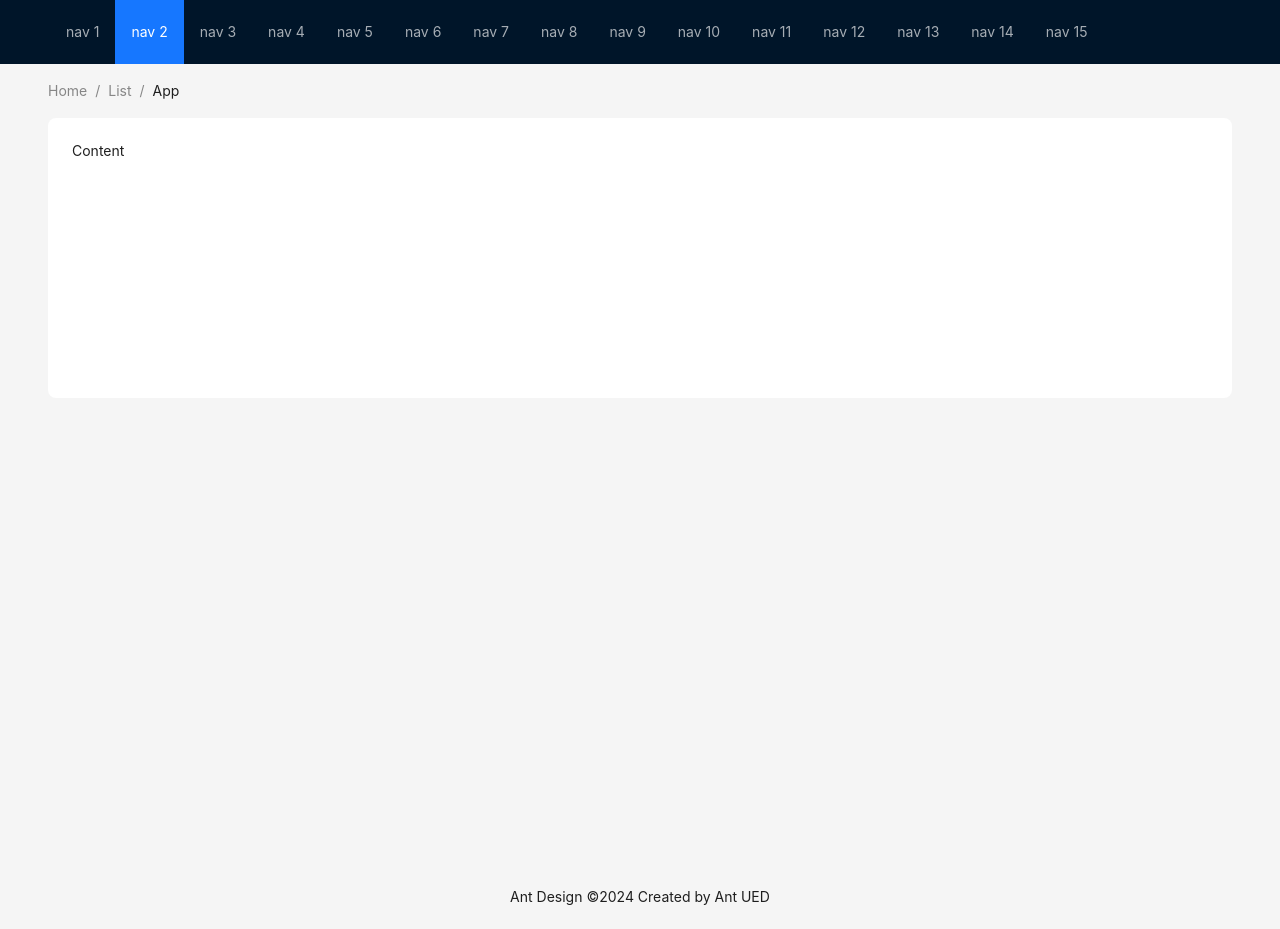
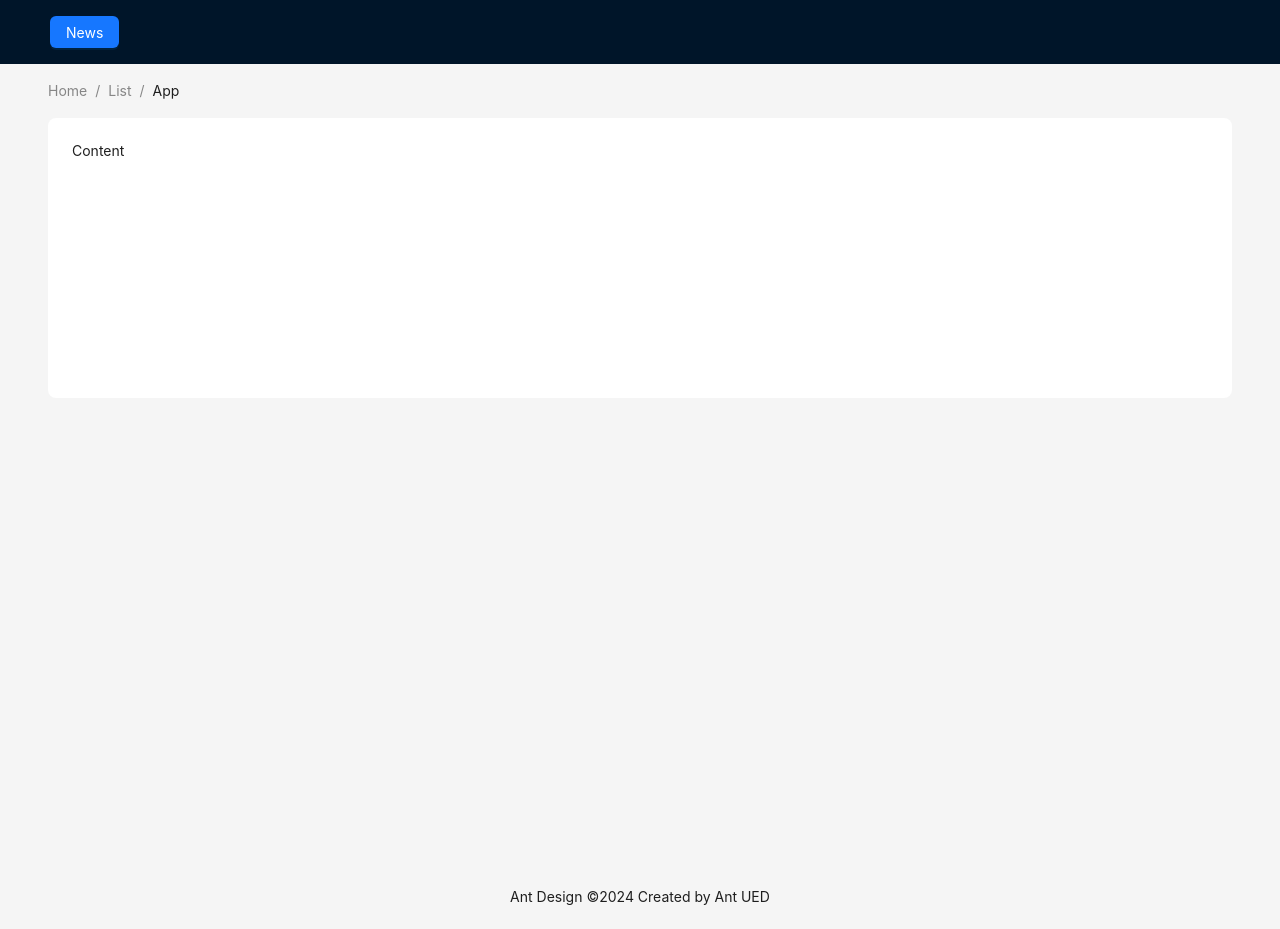
Before and after one commit to mdrayhanhowlader/medise, a Next.js app: page / in a window 1280 px wide. Built offline with nearby package versions, Linux system fonts and the light colour scheme.

Commit message:
updated automatic route if don't get

```diff
--- a/src/pages/index.js
+++ b/src/pages/index.js
@@ -1,10 +1,11 @@
 import React from 'react';
-import { Breadcrumb, Layout, Menu, theme } from 'antd';
+import { Breadcrumb, Layout, Menu, theme, Button } from 'antd';
+import Link from 'next/link';
 const { Header, Content, Footer } = Layout;
-const items = new Array(15).fill(null).map((_, index) => ({
-  key: index + 1,
-  label: `nav ${index + 1}`,
-}));
+// const items = new Array(15).fill(null).map((_, index) => ({
+//   key: index + 1,
+//   label: `nav ${index + 1}`,
+// }));
 const HomePage = () => {
   const {
     token: { colorBgContainer, borderRadiusLG },
@@ -22,12 +23,10 @@ const HomePage = () => {
           theme="dark"
           mode="horizontal"
           defaultSelectedKeys={['2']}
-          items={items}
-          style={{
-            flex: 1,
-            minWidth: 0,
-          }}
-        />
+
+        >
+          <Button type='primary'><Link href="/news">News</Link></Button>
+          </Menu>
       </Header>
       <Content
         style={{
--- a/src/pages/news/index.js
+++ b/src/pages/news/index.js
@@ -1,9 +1,11 @@
 import { Button } from "antd";
+import Link from "next/link";
 const NewsPage = () => {
+
   return (
     <div>
       <h1>News Home Page</h1>
-      <Button type="primary">Primary Button</Button>
+      <Button type="primary"><Link href='/'>Back to Home</Link></Button>
     </div>
   )
 }
```
Also changed, not shown: src/pages/404.js (+6 -1 lines).
